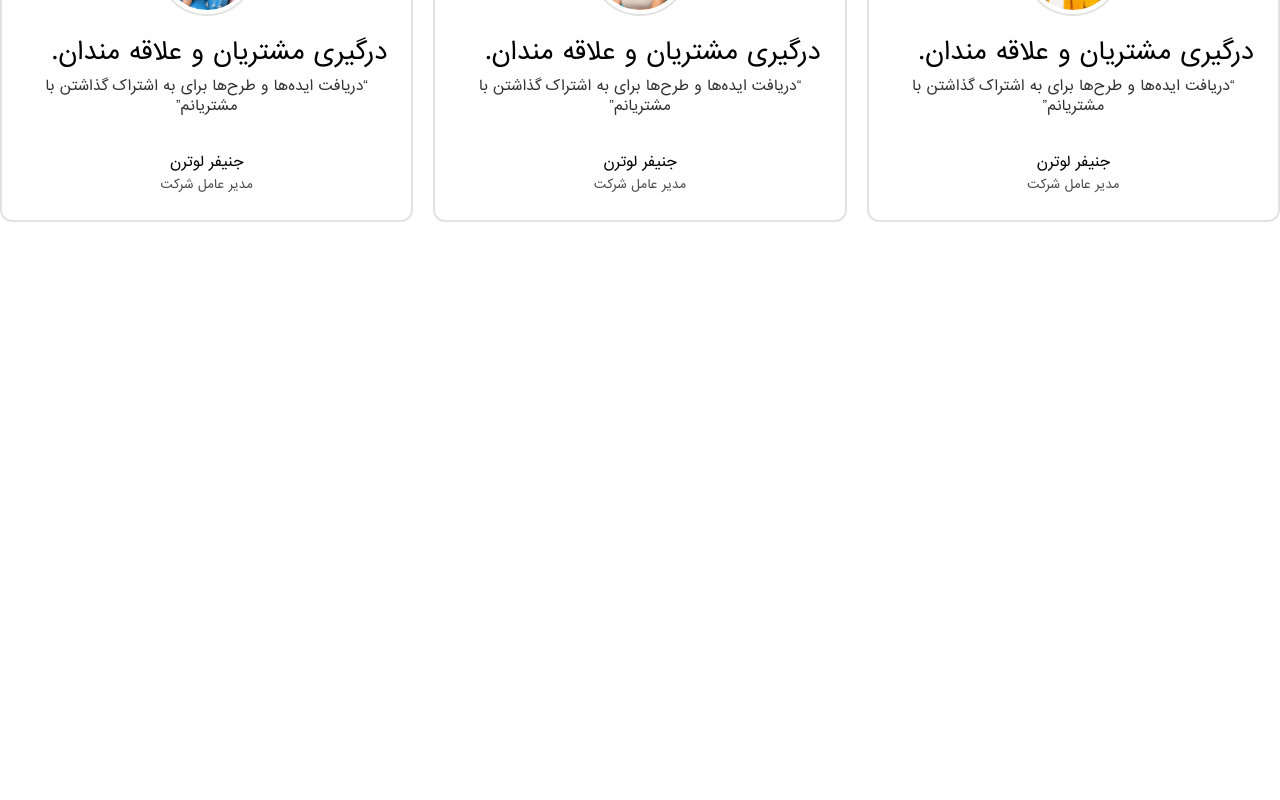
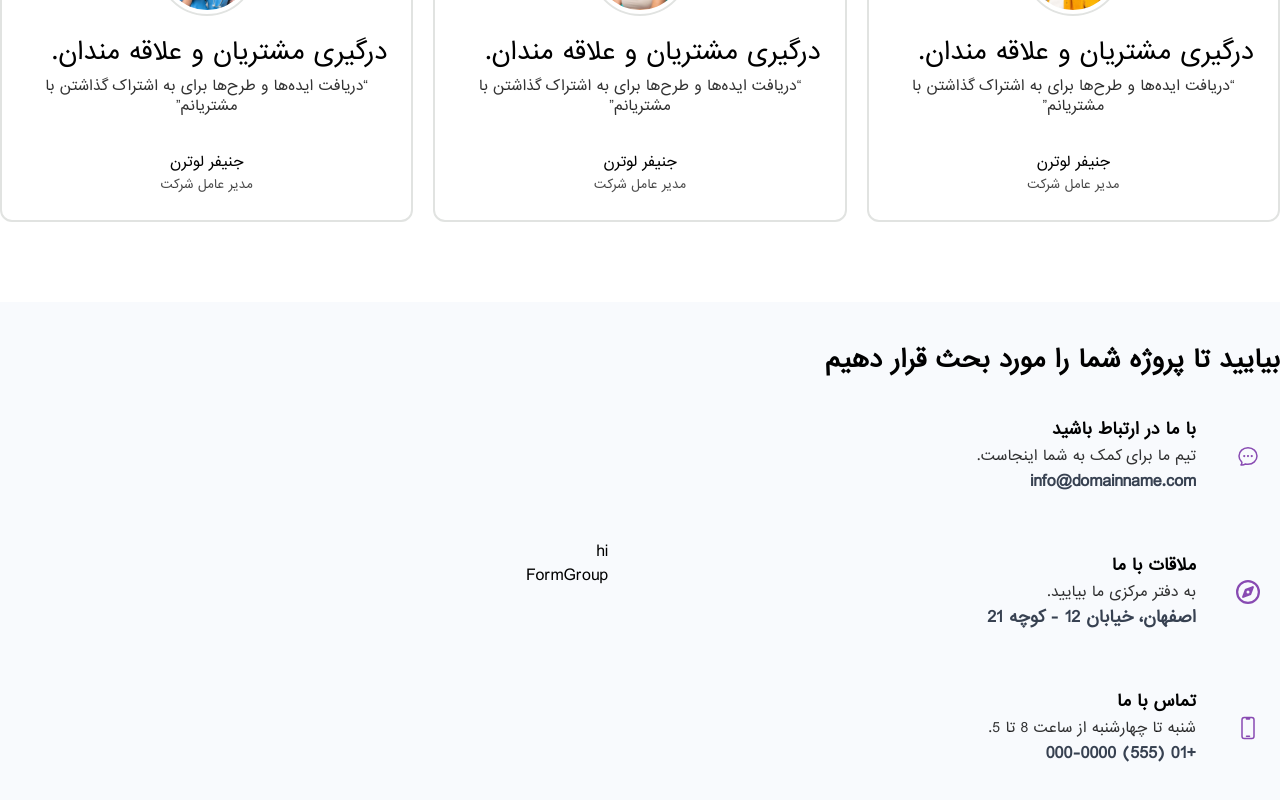
Before and after one commit to pouya-mirzaei/tapsi, a React (Create React App) app: page / in a window 1280 px wide. Shown: the part 3895-4695 px from the top of the page. Before the commit the page ends 4197 px from the top, so only its background shows below. Built offline with nearby package versions, Linux system fonts and the light colour scheme.

Commit message:
Added the footer

```diff
--- a/src/App.js
+++ b/src/App.js
@@ -1,3 +1,4 @@
+import Footer from './Footer/Footer';
 import Header from './Header/Header';
 import HeroSection from './Hero-section/HeroSection';
 import About from './about-section/About';
@@ -9,11 +10,16 @@ function App() {
   return (
     <div className="App font-primary">
       <Header />
-      <HeroSection />
-      <About />
-      <Services />
-      <Portfolio />
-      <LicenseSectio />
+
+      <main>
+        <HeroSection />
+        <About />
+        <Services />
+        <Portfolio />
+        <LicenseSectio />
+      </main>
+
+      <Footer />
     </div>
   );
 }
--- /dev/null
+++ b/src/Footer/Contact-form/ContactForm.js
@@ -0,0 +1,11 @@
+import React from 'react';
+import FormGroup from '../../Form/FormGroup';
+
+export default function ContactForm() {
+  return (
+    <div>
+      <h1>hi</h1>
+      <FormGroup />
+    </div>
+  );
+}
--- /dev/null
+++ b/src/Footer/ContactUs/Contact.js
@@ -0,0 +1,34 @@
+import React from 'react';
+import ContactBox from './ContactBox';
+
+export default function Contact() {
+  const contactInfo = [
+    {
+      icon: { type: 'hero', name: 'message' },
+      title: 'با ما در ارتباط باشید',
+      description: 'تیم ما برای کمک به شما اینجاست.',
+      link: 'info@domainname.com',
+    },
+    {
+      icon: { type: 'regular', name: 'compass' },
+      title: 'ملاقات با ما',
+      description: 'به دفتر مرکزی ما بیایید.',
+      link: 'اصفهان، خیابان 12 - کوچه 21',
+    },
+    {
+      icon: { type: 'hero', name: 'mobile' },
+      title: 'تماس با ما',
+      description: 'شنبه تا چهارشنبه از ساعت 8 تا 5.',
+      link: '+01 (555) 000-0000',
+    },
+  ];
+
+  return (
+    <div>
+      <h2 className="text-[1.5rem] font-semibold mb-5">بیایید تا پروژه شما را مورد بحث قرار دهیم</h2>
+      <ContactBox {...contactInfo[0]} />
+      <ContactBox {...contactInfo[1]} />
+      <ContactBox {...contactInfo[2]} />
+    </div>
+  );
+}
--- /dev/null
+++ b/src/Footer/ContactUs/ContactBox.js
@@ -0,0 +1,18 @@
+import React from 'react';
+
+export default function ContactBox({ title, description, link, icon }) {
+  return (
+    <div className="flex items-center gap-10 p-5 mt-5">
+      <div className="w-6 text-primary">
+        <svg>
+          <use href={`SVG/${icon.type}.svg#${icon.name}`}></use>
+        </svg>
+      </div>
+      <div className="grow flex flex-col justify-center space-y-1">
+        <h4 className="font-semibold">{title}</h4>
+        <p className="text-sm text-black/80">{description}</p>
+        <span className="font-semibold text-gray-700">{link}</span>
+      </div>
+    </div>
+  );
+}
--- /dev/null
+++ b/src/Footer/Footer.js
@@ -0,0 +1,16 @@
+import React from 'react';
+import Contact from './ContactUs/Contact';
+import ContactForm from './Contact-form/ContactForm';
+
+export default function Footer() {
+  return (
+    <footer className="bg-gray-1 py-10">
+      <div className="container">
+        <div className="flex items-center  w-full gap-16 [&>*]:basis-1/2">
+          <Contact />
+          <ContactForm />
+        </div>
+      </div>
+    </footer>
+  );
+}
--- /dev/null
+++ b/src/Form/FormGroup.js
@@ -0,0 +1,5 @@
+import React from 'react';
+
+export default function FormGroup() {
+  return <div>FormGroup</div>;
+}
--- a/src/licenses/LicenseSection.js
+++ b/src/licenses/LicenseSection.js
@@ -1,6 +1,5 @@
 import React from 'react';
 import LicenseBox from './components/LicenseBox';
-import SocialMediaIcons from './../SocialMediaIcons/SocialMeiaIcons';
 
 export default function LicenseSection() {
   const boxData = [
```
Also changed, not shown: public/SVG/hero.svg.
